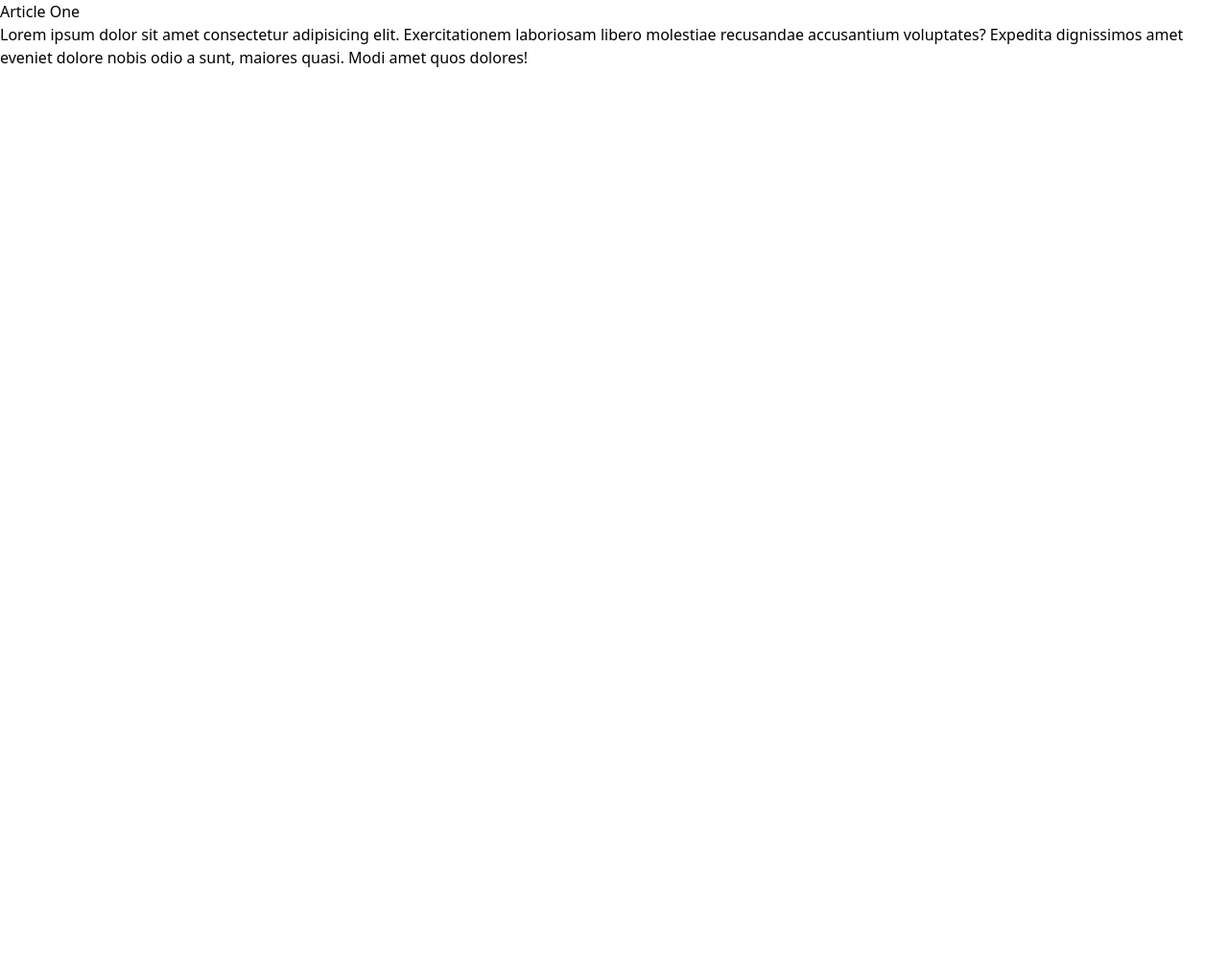
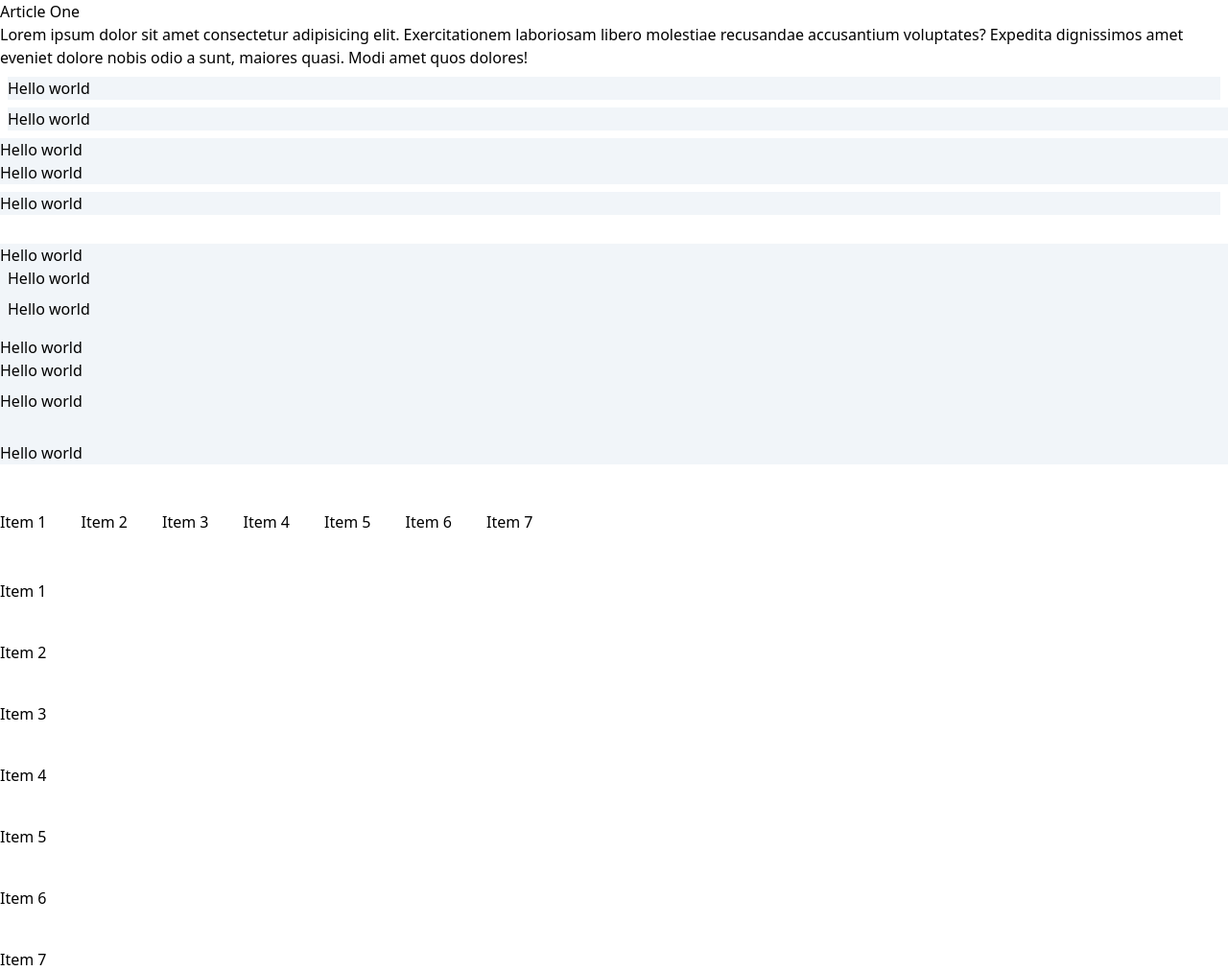
Before and after one commit to rinsarmu/Tailwind-SandBox, a plain HTML site: page tailwind-sandbox/03-container-spacing/index.html in a window 1280 px wide. Shown: the whole page at 96% size. Before the commit the page ends 800 px from the top, so only its background shows below. Drawn offline with nearby package versions, Linux system fonts and the light colour scheme.

Commit message:
container and spacing;

```diff
--- a/tailwind-sandbox/03-container-spacing/index.html
+++ b/tailwind-sandbox/03-container-spacing/index.html
@@ -9,7 +9,7 @@
   </head>
   <body>
     <!-- Container -->
-    <div>
+    <div class="container mx-auto">
       <article>
         <h3>Article One</h3>
         <p>
@@ -21,12 +21,43 @@
       </article>
 
       <!-- Margin -->
+      <div class="bg-slate-100 m-2">Hello world</div>
+      <div class="bg-slate-100 ml-2">Hello world</div>
+      <div class="bg-slate-100 mt-2">Hello world</div>
+      <div class="bg-slate-100 mb-2">Hello world</div>
+      <div class="bg-slate-100 mr-2">Hello world</div>
+      <div class="bg-slate-100 mt-[30px]">Hello world</div>
 
       <!-- Padding -->
+      <div class="bg-slate-100 pl-2">Hello world</div>
+      <div class="bg-slate-100 p-2">Hello world</div>
+      <div class="bg-slate-100 pt-2">Hello world</div>
+      <div class="bg-slate-100 pb-2">Hello world</div>
+      <div class="bg-slate-100 pr-2">Hello world</div>
+      <div class="bg-slate-100 pt-[30px]">Hello world</div>
 
       <!-- Space Between X -->
 
+      <div class="flex mt-12 space-x-9">
+        <div>Item 1</div>
+        <div>Item 2</div>
+        <div>Item 3</div>
+        <div>Item 4</div>
+        <div>Item 5</div>
+        <div>Item 6</div>
+        <div>Item 7</div>
+      </div>
+
       <!-- Space Between Y -->
+      <div class="flex flex-col mt-12 space-y-10">
+        <div>Item 1</div>
+        <div>Item 2</div>
+        <div>Item 3</div>
+        <div>Item 4</div>
+        <div>Item 5</div>
+        <div>Item 6</div>
+        <div>Item 7</div>
+      </div>
     </div>
   </body>
 </html>
```
